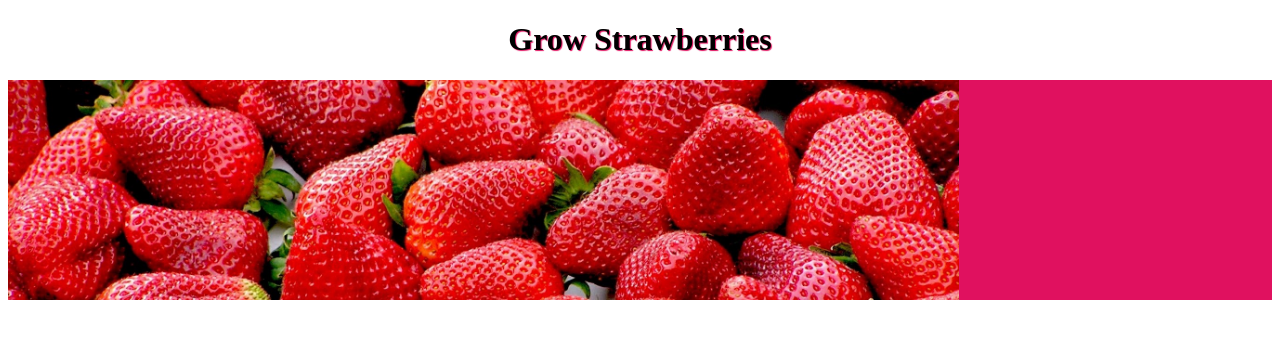
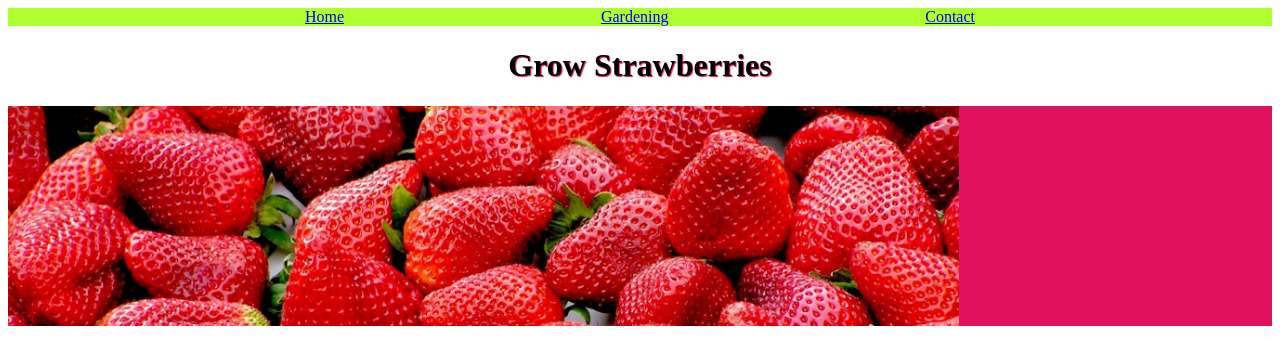
Before and after one commit to WillMan01/strawberries-3, a plain HTML site: page index.html in a window 1280 px wide. Shown: the top 341 px of the page. Drawn offline with Linux system fonts and the light colour scheme.

Commit message:
Add nav links and style

```diff
--- a/assets/css/style.css
+++ b/assets/css/style.css
@@ -19,6 +19,33 @@ header h1 {
     background-size: cover;
     align-content: center;
     background-repeat: no-repeat;
+}
+
+/*navigation links*/
+
+#menu {
+
+    text-align: center;
+    margin: 0;
+    padding-left: 0;
+    background-color: greenyellow;
+    color: #6338a3;
+}
+
+#menu a:hover {
+    color: #E0115F;
+}
+
+#menu li a:hover {
+    border-bottom: 1px solid #E0115F;
+}
+
+#menu li {
+    display: inline;
+}
+
+#li-2 {
+    margin: 4% 20% 0
 }
 
 /*style for main content*/
--- a/index.html
+++ b/index.html
@@ -28,6 +28,19 @@
 
 <body>
     <header>
+        <nav>
+            <ul id="menu">
+                <li>
+                    <a href="index.html">Home</a>
+                </li>
+                <li id="li-2">
+                    <a href="#">Gardening</a>
+                </li>
+                <li>
+                    <a href="#">Contact</a>
+                </li>
+            </ul>
+        </nav>
         <a href="index.html"></a>
         <h1>grow strawberries</h1>
         <div id="hero-div">
```
